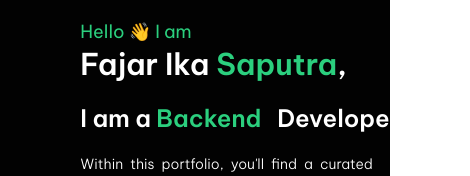
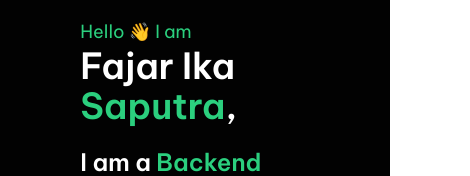
Before and after one commit to fajarikas/ajangs-portfolio, a React (Vite) app: page / in a window 390 px wide. Shown: the part 319-495 px from the top of the page, 470 px wide, since content can reach past the window. Built offline with nearby package versions, Linux system fonts and the light colour scheme.

Commit message:
fix display

```diff
--- a/src/App.jsx
+++ b/src/App.jsx
@@ -5,19 +5,19 @@ import Navbar from "./Components/Navbar/Navbar";
 import Home from "./Pages/Home/Home";
 import React from "react";
 import Footer from "./Components/Footer/Footer";
-import Background from "../public/assets/images/bg.png";
 
 function App() {
   return (
     <>
-      <div className="bg-[#020202] h-full font-be-vietnam z-100">
-        <img src={Background} className="z-0 absolute" />
+      <div className="bg-[#020202] min-h-screen max-w-screen font-be-vietnam overflow-hidden">
         <Router>
-          <div className="w-11/12 md:w-10/12 mx-auto  ">
+          <div className="w-11/12 md:w-10/12 mx-auto overflow-hidden">
             <Navbar />
-            <Routes>
-              <Route path="/" element={<Home />}></Route>
-            </Routes>
+            <div className="relative z-10">
+              <Routes>
+                <Route path="/" element={<Home />} />
+              </Routes>
+            </div>
           </div>
           <Footer />
         </Router>
--- a/src/Components/Hero/HomeHero.jsx
+++ b/src/Components/Hero/HomeHero.jsx
@@ -31,16 +31,16 @@ const HomeHero = () => {
               alt="Profile"
               className="w-9/12 mx-auto md:mx-0 md:w-1/3 border-4 border-green rounded-2xl p-1   "
             />
-            <div className="md:w-3/4 w-screen md:mt-0 mt-5">
+            <div className="w-9/12 md:w-3/4  md:mt-0 mt-5">
               <p className="text-green text-lg text-left">Hello 👋 I am</p>
-              <p className="font-semibold text-3xl md:text-7xl text-white">
+              <p className="font-semibold text-4xl md:text-7xl text-white">
                 Fajar Ika<span className="text-green"> Saputra</span>,
               </p>
               <p className="text-white font-semibold mt-5 text-2xl md:text-4xl">
                 I am a <span ref={el} className="text-green"></span>
                 <span className="text-white"> Developer</span>
               </p>
-              <p className="text-white w-3/4 text-justify md:text-left md:w-full mt-5 md:mt-24 font-light text-sm md:text-base">
+              <p className="text-white text-justify md:text-left md:w-full mt-5 md:mt-24 font-light text-sm md:text-base">
                 Within this portfolio, you'll find a curated collection of my
                 best work, including web development, design, and branding
                 projects.
@@ -51,7 +51,7 @@ const HomeHero = () => {
               </div>
             </div>
           </div>
-          <div className="md:absolute relative mt-32 md:mt-0 md:bottom-0 md:left-0 md:right-0 md:mb-8 ">
+          <div className="md:absolute static mt-48 md:mt-0 md:bottom-0 md:left-0 md:right-0 md:mb-8 ">
             <FollowMe />
           </div>
         </Fade>
--- a/src/Pages/Home/Home.jsx
+++ b/src/Pages/Home/Home.jsx
@@ -11,7 +11,7 @@ const Home = () => {
       <div className="h-screen">
         <HomeHero />
       </div>
-      <div className="mt-60 md:mt-10">
+      <div className="mt-72 md:mt-10">
         <AboutMe
           content="Welcome to my portfolio! Here, you'll discover a meticulously curated collection showcasing the pinnacle of my professional endeavors. Delve into a diverse array of projects, each meticulously crafted to embody the essence of quality, innovation, and an unwavering dedication to perfection.
           Embark on a journey through my repertoire, where you'll encounter a myriad of projects spanning various domains. From captivating web designs that seamlessly blend aesthetics with functionality, to intricate graphic designs that breathe life into visual storytelling, every creation reflects my passion for excellence and creativity.
```
